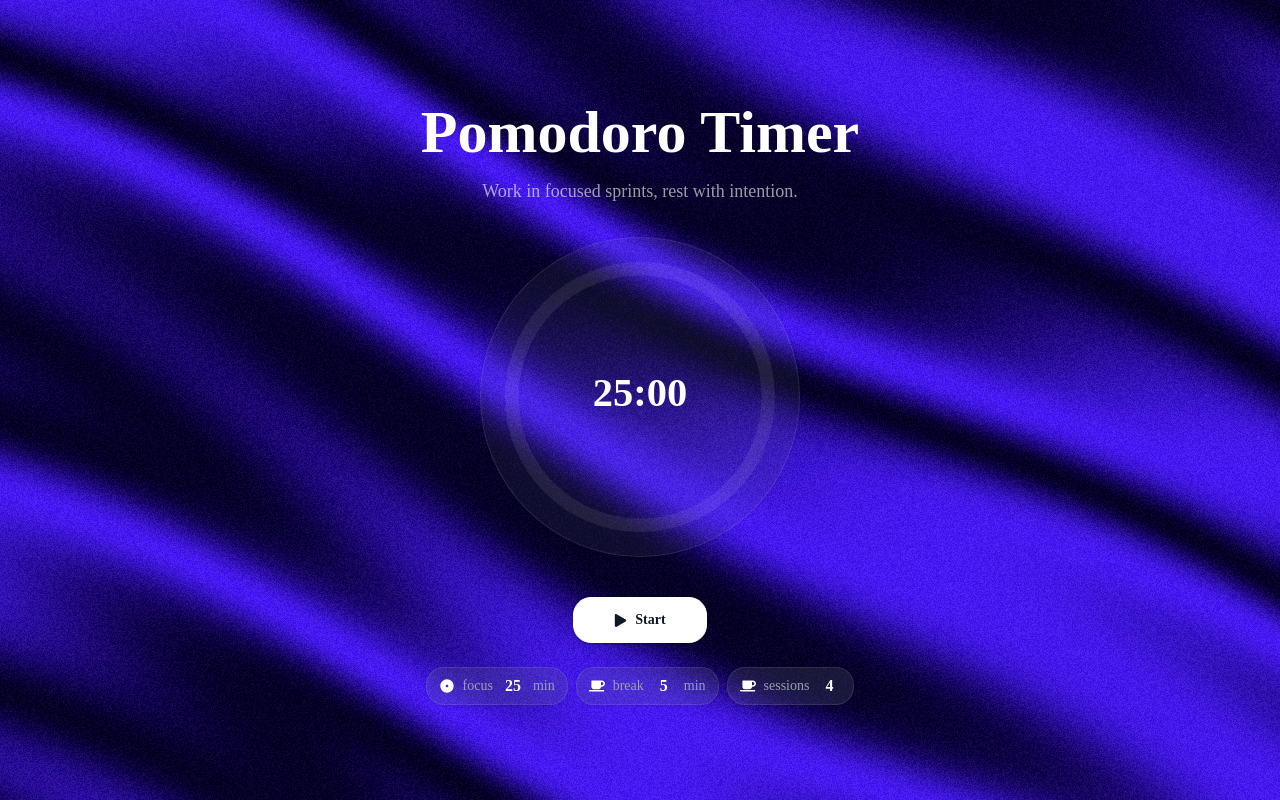
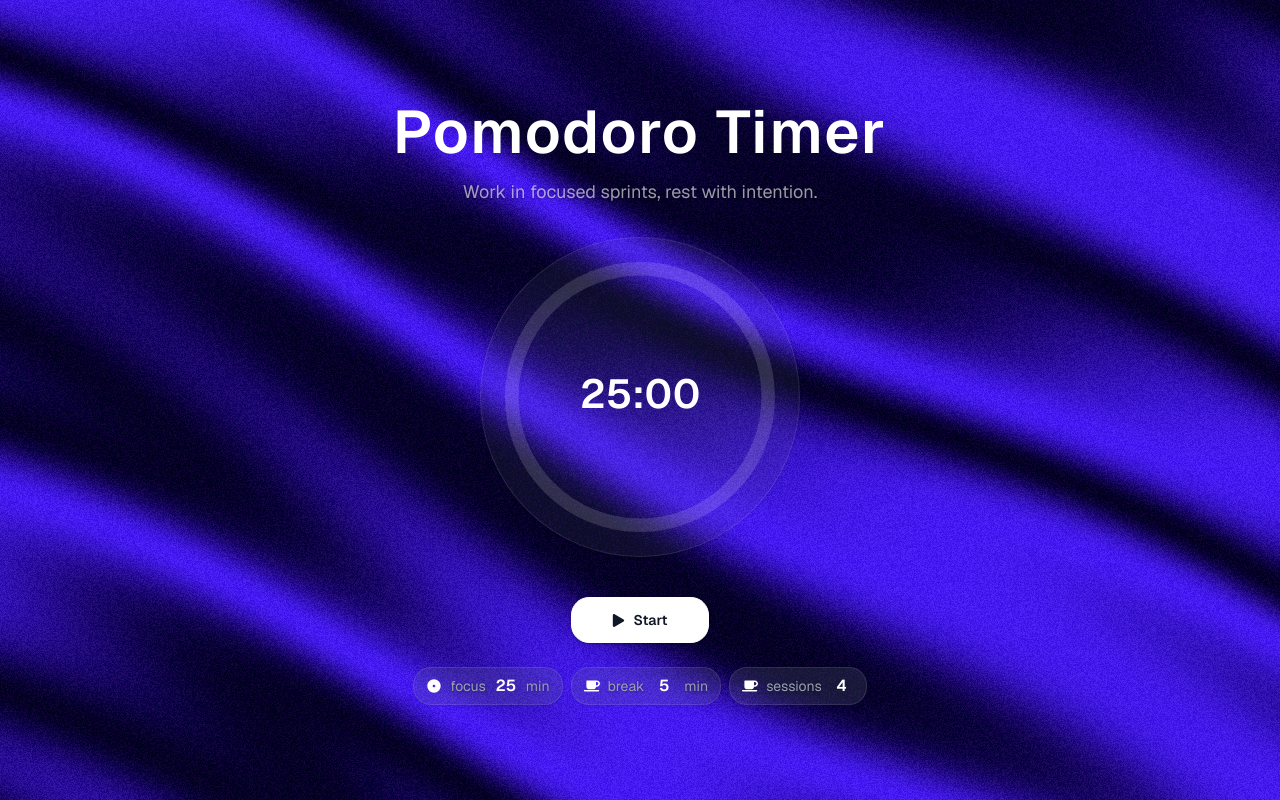
Before and after one commit to maxchmelda/pomodoro, a Next.js app: page / in a window 1280 px wide. Built offline with nearby package versions, Linux system fonts and the light colour scheme.

Commit message:
style: redesign

```diff
--- a/app/globals.css
+++ b/app/globals.css
@@ -16,8 +16,8 @@
 }
 
 @theme inline {
-    --font-heading: var(--font-sans);
-    --font-sans: var(--font-sans);
+    --font-heading: var(--font-geist-sans);
+    --font-sans: var(--font-geist-sans);
     --color-sidebar-ring: var(--sidebar-ring);
     --color-sidebar-border: var(--sidebar-border);
     --color-sidebar-accent-foreground: var(--sidebar-accent-foreground);
--- a/app/page.tsx
+++ b/app/page.tsx
@@ -16,8 +16,8 @@ const page = () => {
         />
       </div>
       <div className='relative w-full max-w-lg flex flex-col justify-center items-center gap-2'>
-        <h1 className='text-white text-[min(8vw,9vh,3.75rem)] leading-tight font-bold text-center'>Pomodoro Timer</h1>
-        <p className='text-white/60 text-[min(4vw,4.5vh,1.125rem)] text-center'>Work in focused sprints, rest with intention.</p>
+        <h1 className='text-white text-[min(8vw,9vh,3.75rem)] leading-tight font-semibold tracking-[0.03em] text-center'>Pomodoro Timer</h1>
+        <p className='text-white/60 text-[min(4vw,4.5vh,1.125rem)] text-center [text-shadow:0_1px_3px_rgba(0,0,0,0.4)]'>Work in focused sprints, rest with intention.</p>
         <PomoTimer />
       </div>
     </div>
--- a/components/PomoTimer/Clock.tsx
+++ b/components/PomoTimer/Clock.tsx
@@ -39,8 +39,8 @@ const Clock = ({ settings, lockedSettings, timerState } : { settings: Settings,
     const progressStyles = buildStyles({
         strokeLinecap: 'round',
         pathTransitionDuration: 0.6,
-        pathColor: timerState.isBreak ? 'rgba(255, 255, 255, 0.65)' : '#ffffff',
-        trailColor: 'rgba(255, 255, 255, 0.08)',
+        pathColor: timerState.isBreak ? '#c4b5fd' : '#ffffff',
+        trailColor: 'rgba(255, 255, 255, 0.14)',
         textColor: '#ffffff',
         textSize: '15px',
     });
@@ -61,7 +61,7 @@ const Clock = ({ settings, lockedSettings, timerState } : { settings: Settings,
                 styles={progressStyles}
             />
         </div>
-        <span className='text-white/70 text-sm'>
+        <span className='text-white/70 text-sm [text-shadow:0_1px_3px_rgba(0,0,0,0.4)]'>
         {
             timerState.started && (
                 !timerState.isBreak ?
--- a/components/PomoTimer/TimerSettings.tsx
+++ b/components/PomoTimer/TimerSettings.tsx
@@ -13,7 +13,7 @@ const TimerSettings = ({ settings, handleUpdate } : { settings: Settings, handle
         {/* Focus */}
         <div className='text-white px-3 py-2 sm:py-1.5 border border-white/10 rounded-2xl shadow-sm bg-gray-500/20 flex justify-center gap-2 items-center'>
             <RiFocusFill className='text-white size-4 cursor-default' />
-            <span className='text-sm text-gray-400 cursor-default'>focus</span>
+            <span className='text-sm text-gray-400 cursor-default [text-shadow:0_1px_3px_rgba(0,0,0,0.4)]'>focus</span>
             <input
                 type='text'
                 inputMode='numeric'
@@ -29,13 +29,13 @@ const TimerSettings = ({ settings, handleUpdate } : { settings: Settings, handle
                     }
                 }}
             />
-            <span className='text-sm text-gray-400 cursor-default'>min</span>
+            <span className='text-sm text-gray-400 cursor-default [text-shadow:0_1px_3px_rgba(0,0,0,0.4)]'>min</span>
         </div>
 
         {/* Break */}
         <div className='text-white px-3 py-2 sm:py-1.5 border border-white/10 rounded-2xl shadow-sm bg-gray-500/20 flex justify-center gap-2 items-center'>
             <FaCoffee className='text-white size-4 cursor-default' />
-            <span className='text-sm text-gray-400 cursor-default'>break</span>
+            <span className='text-sm text-gray-400 cursor-default [text-shadow:0_1px_3px_rgba(0,0,0,0.4)]'>break</span>
             <input
                 type='text'
                 inputMode='numeric'
@@ -51,13 +51,13 @@ const TimerSettings = ({ settings, handleUpdate } : { settings: Settings, handle
                     }
                 }}
             />
-            <span className='text-sm text-gray-400 cursor-default'>min</span>
+            <span className='text-sm text-gray-400 cursor-default [text-shadow:0_1px_3px_rgba(0,0,0,0.4)]'>min</span>
         </div>
 
         {/* Sessions */}
         <div className='text-white px-3 py-2 sm:py-1.5 border border-white/10 rounded-2xl shadow-sm bg-gray-500/20 flex justify-center gap-2 items-center'>
             <FaCoffee className='text-white size-4 cursor-default' />
-            <span className='text-sm text-gray-400 cursor-default'>sessions</span>
+            <span className='text-sm text-gray-400 cursor-default [text-shadow:0_1px_3px_rgba(0,0,0,0.4)]'>sessions</span>
             <input
                 type='text'
                 inputMode='numeric'
```
